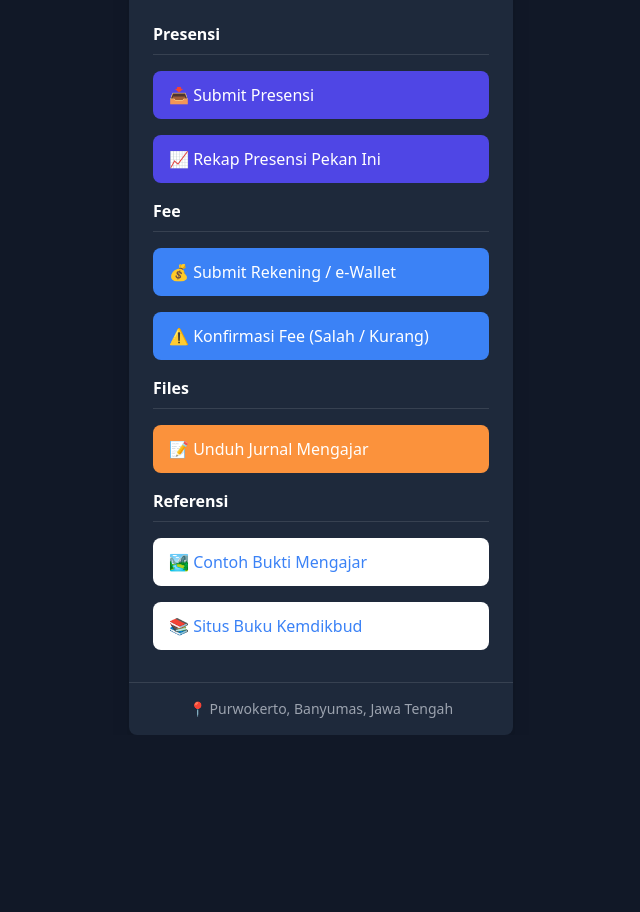
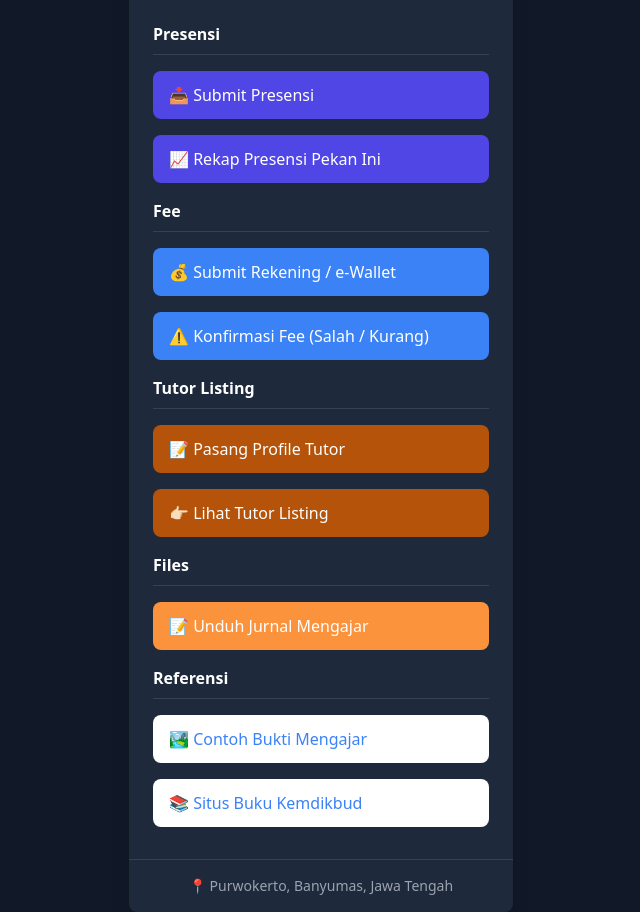
Before and after one commit to gustimaulan/links, a plain HTML site: page index.html in a window 1280 px wide. Shown: the part 146-1058 px from the top of the page, without its empty margins (319-959 px from the left). Before the commit the page ends 881 px from the top, so only its background shows below. Drawn offline with nearby package versions, Linux system fonts and the light colour scheme.

Commit message:
adding tutor listing links

```diff
--- a/index.html
+++ b/index.html
@@ -30,6 +30,9 @@
             <p class="text-white border-b border-gray-700 pb-2 font-semibold">Fee</p>
             <a href="https://forms.gle/hMU2yfaXPy9u9cC39" target="_blank" class="block py-3 px-4 bg-blue-500 text-white rounded-lg hover:bg-yellow-200 hover:text-black transition-all duration-200">💰 Submit Rekening / e-Wallet</a>
             <a href="https://sigmath.net/konfirmasi-fee" target="_blank" class="block py-3 px-4 bg-blue-500 text-white rounded-lg hover:bg-yellow-200 hover:text-black transition-all duration-200">⚠️ Konfirmasi Fee (Salah / Kurang)</a>
+            <p class="text-white border-b border-gray-700 pb-2 font-semibold">Tutor Listing</p>
+            <a href="https://sigmath.net/add-profile" target="_blank" class="block py-3 px-4 bg-amber-700 text-white rounded-lg hover:bg-yellow-200 hover:text-black transition-all duration-200">📝 Pasang Profile Tutor</a>
+            <a href="https://sigmath.net/tutor" target="_blank" class="block py-3 px-4 bg-amber-700 text-white rounded-lg hover:bg-yellow-200 hover:text-black transition-all duration-200">👉🏻 Lihat Tutor Listing</a>
             <p class="text-white border-b border-gray-700 pb-2 font-semibold">Files</p>
             <a href="https://drive.google.com/drive/folders/1_EJ4f3RjWNPELs-63bD7fZBKZNWIiITg?usp=sharing" target="_blank" class="block py-3 px-4 bg-orange-400 text-white rounded-lg hover:bg-yellow-200 hover:text-black transition-all duration-200">📝 Unduh Jurnal Mengajar</a>
             <p class="text-white border-b border-gray-700 pb-2 font-semibold">Referensi</p>
```
